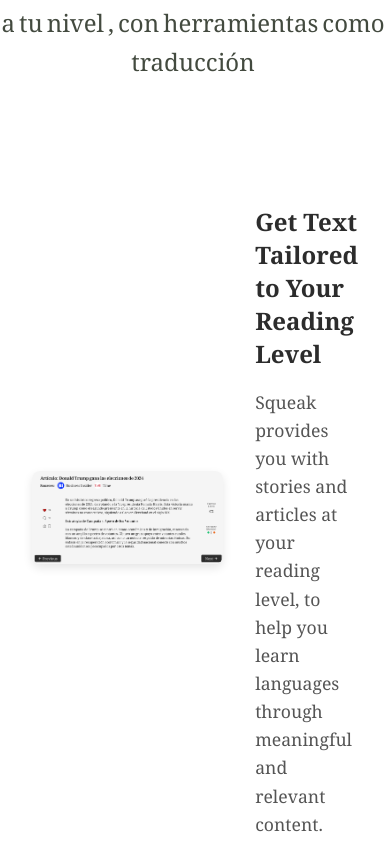
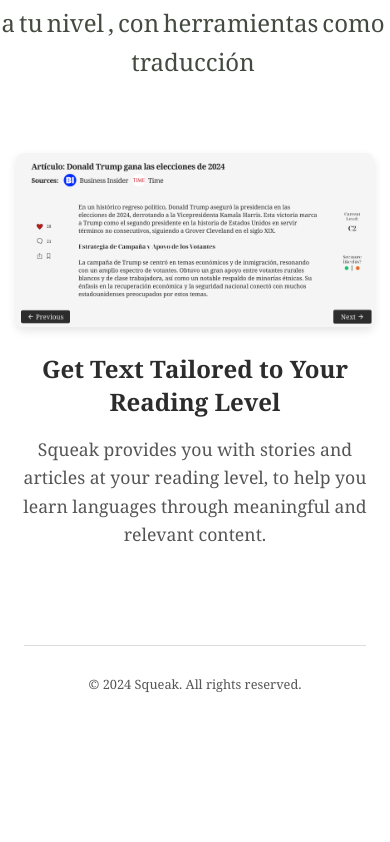
Before and after one commit to pranavbedi/Squeak-Website, a React (Create React App) app in the folder landing-page/: page / in a window 390 px wide. Shown: the part 982-1824 px from the top of the page. After the commit the page ends 1720 px from the top, so only its background shows below. Built offline with nearby package versions, Linux system fonts and the light colour scheme.

Commit message:
Made more web responsive

```diff
--- a/landing-page/src/components/ArticleShowcase.css
+++ b/landing-page/src/components/ArticleShowcase.css
@@ -5,7 +5,7 @@
 .article-showcase {
   display: flex;
   align-items: center;
-  padding: 2rem;
+  padding: 2rem auto;
   padding-top: 3rem;
   font-family: 'Noto Serif', serif;
   max-width: 1000px;
@@ -46,3 +46,21 @@
   line-height: 1.6;
   color: #555;
 }
+
+/* Add responsive layout for mobile devices */
+@media (max-width: 768px) {
+  .article-showcase {
+    display: block;
+    padding: 1rem;
+    text-align: center;
+  }
+
+  .article-image-container {
+    padding-right: 0;
+    margin-bottom: 1rem;
+  }
+
+  .article-text {
+    text-align: center;
+  }
+}
```
Also changed, not shown: 1 other file (tests, documents, lock files or other folders).
